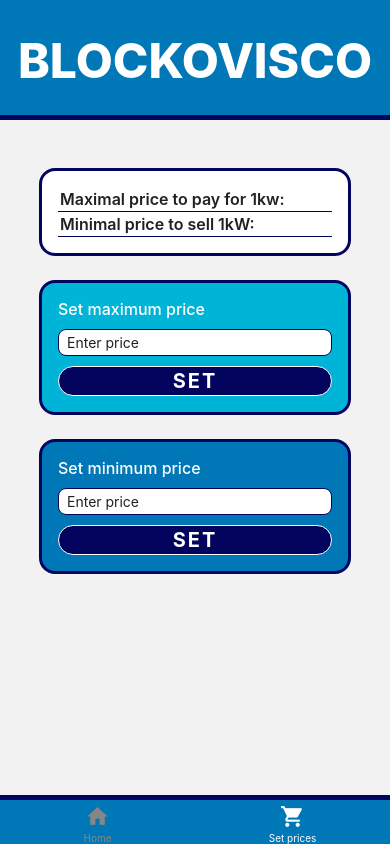
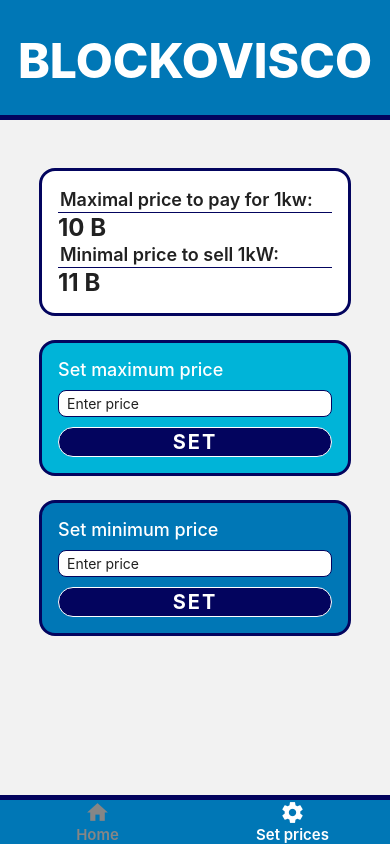
Before and after one commit to blockovisco/blockchain-energy-market, a React Native app in the folder gui/: screen /SetPrices in a window 390 px wide. Built offline with nearby package versions, Linux system fonts and the light colour scheme; no server answers.

Commit message:
GUI adjustments

```diff
--- a/gui/components/Home/Circles/MainCircle/MainCircle.tsx
+++ b/gui/components/Home/Circles/MainCircle/MainCircle.tsx
@@ -12,24 +12,14 @@ interface MainCircleProps {
   accountBalance: number;
   consumedEnergy: number;
   producedEnergy: number;
-  dailyBalance: number;
   date: Date;
   setDate: Dispatch<SetStateAction<Date>>;
 }
-
-const getTextColor = (value: number) => {
-  return value > 0
-    ? Colors.Text.Green
-    : value === 0
-    ? Colors.Text.White
-    : Colors.Text.Red;
-};
 
 export const MainCircle = ({
   accountBalance,
   consumedEnergy,
   producedEnergy,
-  dailyBalance,
   date,
   setDate,
 }: MainCircleProps) => {
@@ -48,19 +38,19 @@ export const MainCircle = ({
         title="Account balance:"
         textColor={Colors.Text.White}
         value={`${accountBalance} B`}
-      ></MainCircleField>
+      />
 
       <MainCircleField
-        title="Energy balance:"
-        textColors={[Colors.Text.Green, Colors.Text.Red]}
-        values={[`+${producedEnergy} kW `, `-${consumedEnergy} kW`]}
-      ></MainCircleField>
+        title="Energy produced:"
+        textColor={Colors.Text.Green}
+        value={`+${producedEnergy} kW `}
+      />
 
       <MainCircleField
-        title="Daily balance:"
-        textColor={getTextColor(dailyBalance)}
-        value={`${dailyBalance > 0 ? "+" : ""} ${dailyBalance} B`}
-      ></MainCircleField>
+        title="Energy consumed:"
+        textColor={Colors.Text.Red}
+        value={`${consumedEnergy > 0 ? "-" : ""}${consumedEnergy} kW`}
+      />
 
       <DatePickerCircle date={date} setDate={setDate} />
       <DateCircle date={date} />
--- a/gui/components/SetPrices/SetPricesInfo.tsx
+++ b/gui/components/SetPrices/SetPricesInfo.tsx
@@ -17,12 +17,12 @@ export const SetPricesInfo = ({
       <SmallText color={textColor} style={labelStyle}>
         Maximal price to pay for 1kw:
       </SmallText>
-      <Text style={quantityStyle}>{maxPriceToPay}</Text>
+      <Text style={quantityStyle}>{`${maxPriceToPay} B`}</Text>
 
       <SmallText color={textColor} style={labelStyle}>
         Minimal price to sell 1kW:
       </SmallText>
-      <Text style={quantityStyle}>{minPriceToSell}</Text>
+      <Text style={quantityStyle}>{`${minPriceToSell} B`}</Text>
     </SetPriceCard>
   );
 };
--- a/gui/components/navigator/TabNavigator.tsx
+++ b/gui/components/navigator/TabNavigator.tsx
@@ -33,7 +33,7 @@ const TabNavigator = () => {
           tabBarIcon: ({ size, color }) => {
             return (
               <Icon
-                name="shopping-cart"
+                name="settings"
                 type="FontAwesome5"
                 size={size}
                 color={color}
@@ -54,6 +54,10 @@ const navigationOptions: BottomTabNavigationOptions = {
     borderTopWidth: 5,
     borderTopColor: Colors.Background.PrimaryDark,
   },
+  tabBarLabelStyle: {
+    fontSize: 15,
+    fontWeight: "600",
+  },
   headerTitle: "BLOCKOVISCO",
   headerTitleStyle: {
     color: Colors.Text.White,
--- a/gui/components/screens/Home.tsx
+++ b/gui/components/screens/Home.tsx
@@ -11,9 +11,8 @@ import {
 const Home = () => {
   const [date, setDate] = useState(new Date());
   const [accountBalance, setAccountBalance] = useState<number>(10);
-  const [consumedEnergy, setConsumedEnergy] = useState<number>(7);
-  const [producedEnergy, setProducedEnergy] = useState<number>(0);
-  const [dailyBalance] = useState<number>(1);
+  const [consumedEnergy, setConsumedEnergy] = useState<number>(3);
+  const [producedEnergy, setProducedEnergy] = useState<number>(5);
 
   const { isFetched: isAccountBalanceFetched, data: accountBalanceData } =
     useGetAccountBalance();
@@ -24,19 +23,22 @@ const Home = () => {
     useGetProducedEnergy();
 
   useEffect(() => {
-    if (isAccountBalanceFetched) {
+    if (isAccountBalanceFetched && !!accountBalanceData) {
       setAccountBalance(accountBalanceData);
     }
   }, [isAccountBalanceFetched, accountBalanceData]);
 
   useEffect(() => {
-    if (isConsumedEnergyFetched) {
+    if (isConsumedEnergyFetched && !!consumedEnergyData) {
+      console.log(consumedEnergyData);
       setConsumedEnergy(consumedEnergyData);
     }
   }, [isConsumedEnergyFetched, consumedEnergyData]);
 
   useEffect(() => {
-    if (isProducedEnergyFetched) {
+    if (isProducedEnergyFetched && !!producedEnergyData) {
+      console.log(producedEnergyData);
+
       setProducedEnergy(producedEnergyData);
     }
   }, [isProducedEnergyFetched, producedEnergyData]);
@@ -50,7 +52,6 @@ const Home = () => {
           accountBalance={accountBalance}
           consumedEnergy={consumedEnergy}
           producedEnergy={producedEnergy}
-          dailyBalance={dailyBalance}
         />
       </SafeAreaView>
     </Container>
--- a/gui/components/screens/SetPrices.tsx
+++ b/gui/components/screens/SetPrices.tsx
@@ -13,8 +13,8 @@ import {
 } from "../../hooks/useMinimumPrice";
 
 export const SetPrices = () => {
-  const [maxPriceToPay, setMaxPriceState] = useState<string>("0");
-  const [minPriceToSell, setMinPriceState] = useState<string>("0");
+  const [maxPriceToPay, setMaxPriceState] = useState<string>("10");
+  const [minPriceToSell, setMinPriceState] = useState<string>("11");
   const { mutate: setMaxPrice } = useSetMaximumPrice();
   const { mutate: setMinPrice } = useSetMinimumPrice();
 
@@ -35,13 +35,13 @@ export const SetPrices = () => {
   };
 
   useEffect(() => {
-    if (isMaxPriceFetched) {
+    if (isMaxPriceFetched && !!maxPriceData) {
       setMaxPriceState(maxPriceData);
     }
   }, [isMaxPriceFetched, maxPriceData]);
 
   useEffect(() => {
-    if (isMinPriceFetched) {
+    if (isMinPriceFetched && !!minPriceData) {
       setMinPriceState(minPriceData);
     }
   }, [isMinPriceFetched, minPriceData]);
--- a/gui/components/shared/StyledText.tsx
+++ b/gui/components/shared/StyledText.tsx
@@ -29,7 +29,7 @@ export const SmallText = ({
   style?: TextStyle;
 }>) => {
   return (
-    <StyledText fontSize={16} color={color} style={style}>
+    <StyledText fontSize={18} color={color} style={style}>
       {children}
     </StyledText>
   );
```
